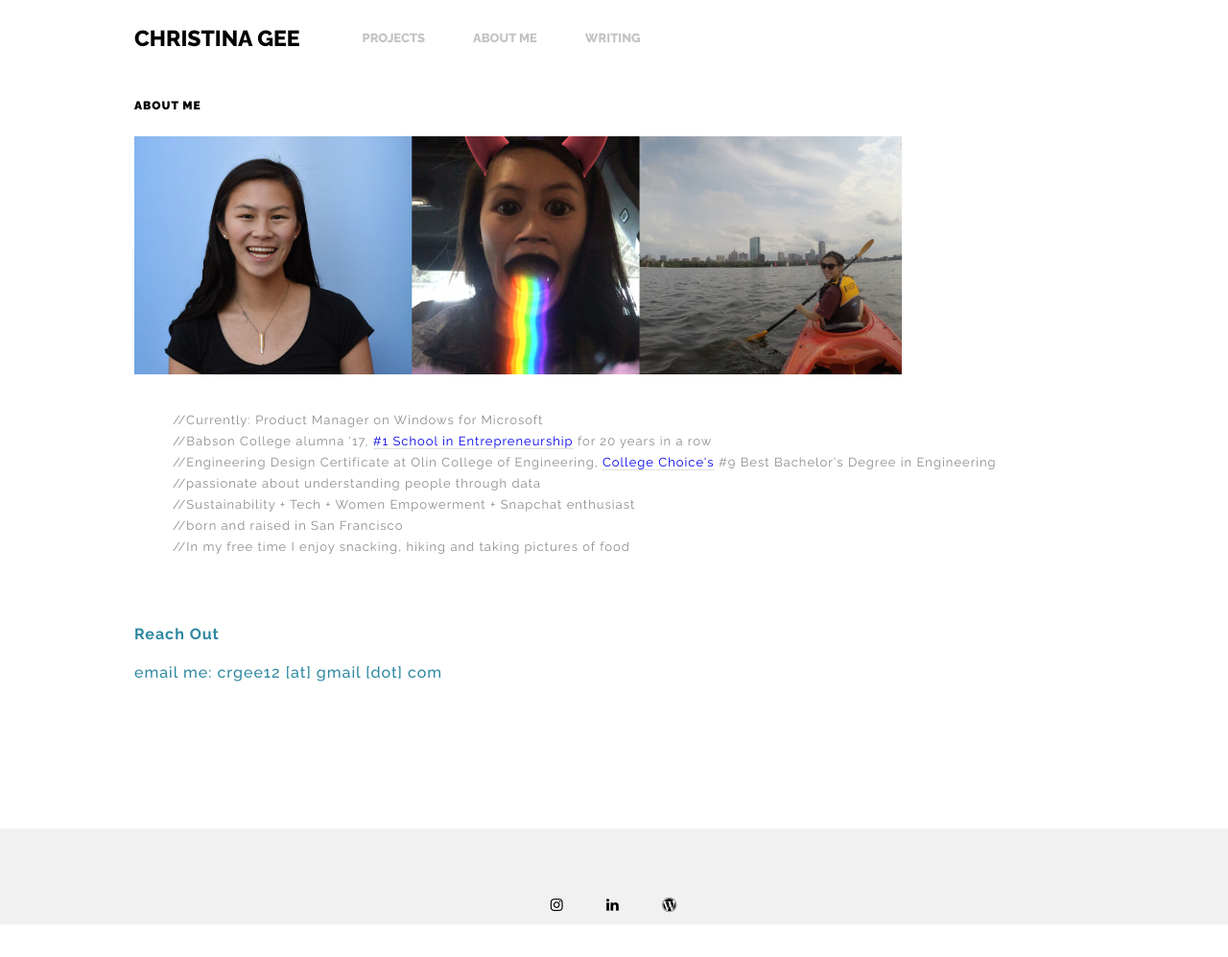
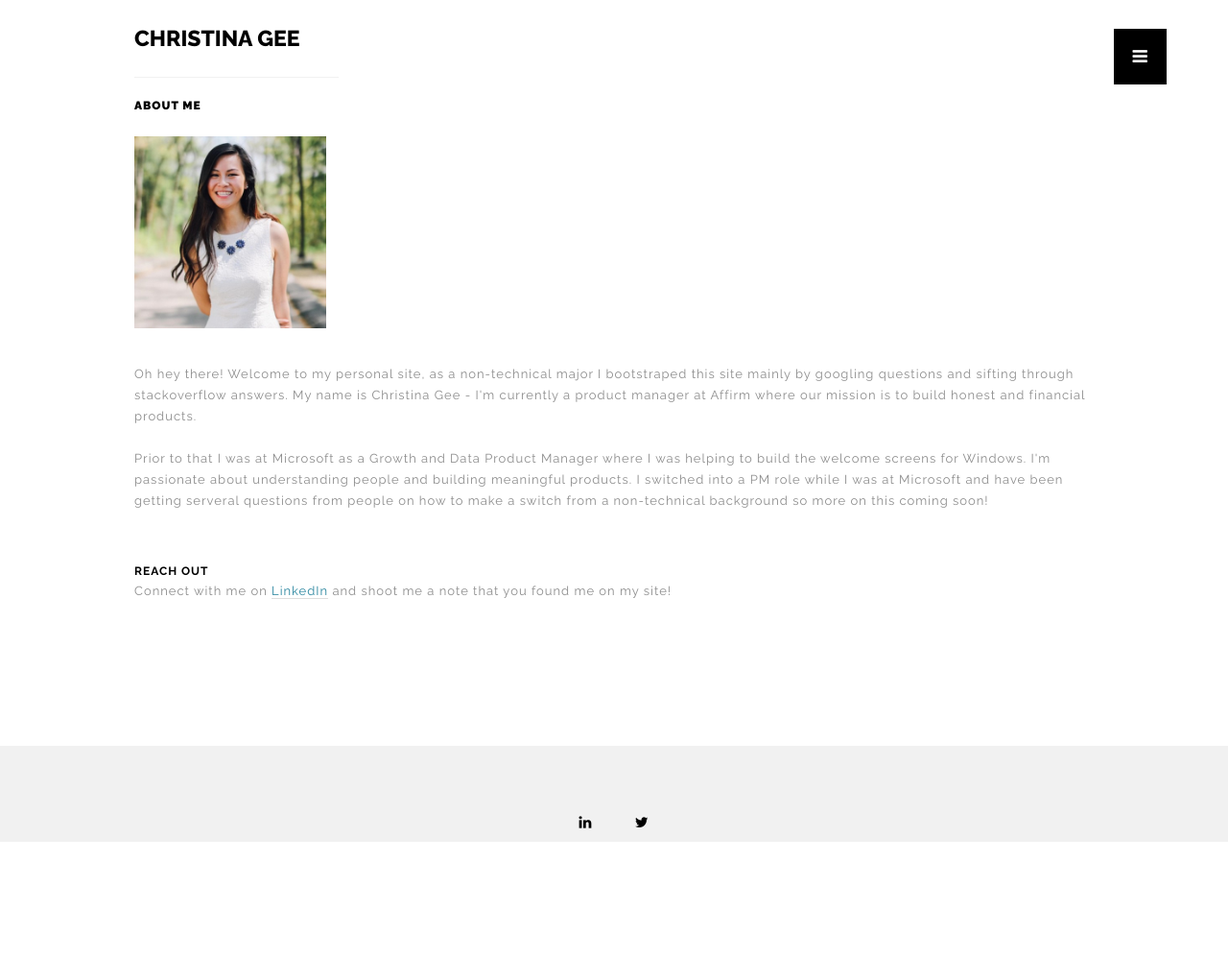
Before and after one commit to christinagee/portfolio, a plain HTML site: page about-me.html in a window 1280 px wide. Shown: the whole page at 96% size. After the commit the page ends 927 px from the top, so only its background shows below. Drawn offline with Linux system fonts and the light colour scheme.

Commit message:
updated to be mobile friendly

```diff
--- a/about-me.html
+++ b/about-me.html
@@ -27,31 +27,34 @@
 <body>
 
 
-  <!--Header-->
-<header class="boxed" id="header-white">
+  <!--Preloader-->
 
-  <div class="header-margin">
+  <div class="opacity-nav">
 
-    <div class="logo"><a href="index.html">CHRISTINA GEE</a></div>
-    <ul class="header-nav">
-      <li><a href="projects.html">Projects</a>
-          <!--<ul>
- ### YOU WOULD PUT STUFF HERE <li><a href="projects.html">Projects</a></li>
-          <li><a href="single.html">Single project</a></li>
-          <li><a href="single-full.html">Single project fullscreen</a></li>
+          <div class="menu-index" id="buttons" style="z-index:999999">
+          <i class="fa  fa-close"></i>
+          </div>
 
-        </ul>-->
-
-      </li>
-
-      <li><a href="about-me.html">About me</a></li>
-      <li><a href="http://christinargee.wordpress.com">Writing</a></li>
-    </ul>
+      <ul class="menu-fullscreen">
+        <li><a href="index.html">Home</a></li>
+        <li><a href="projects.html">Projects</a></li>
+        <li><a href="about-me.html">About me</a></li>
+      </ul>
 
   </div>
-</header>
 
-<div class="clear"></div>
+
+  <!--Header-->
+
+  <header id="fullscreen">
+
+      <div class="logo" id="full"><a class="ajax-link" href="index.html">CHRISTINA GEE</a></div>
+
+        <div class="menu-index" id="button">
+        <i class="fa fa-bars"></i>
+        </div>
+
+  </header>
 
   <!--Content-->
 
@@ -64,22 +67,20 @@
 
           <h1>ABOUT ME</h1>
           <br>
-          <img src= "img/portfolio/about/about1.png" width=80%>
+          <img src= "img/portfolio/about/ChristinaGee_LinkedInPhoto.jpg" height=200px>
           <p>
-          <ul style="padding-left:40px">
-          <li>//Currently: Product Manager on Windows for Microsoft
-          <li>//Babson College alumna '17, <a href="https://www.usnews.com/best-colleges/rankings/business-entrepreneurship">#1 School in Entrepreneurship</a> for 20 years in a row
-          <li>//Engineering Design Certificate at Olin College of Engineering, <a href="http://www.collegechoice.net/rankings/best-engineering-degrees/">College Choice's</a> #9 Best Bachelor's Degree in Engineering
-          <li>//passionate about understanding people through data
-          <li>//Sustainability + Tech + Women Empowerment + Snapchat enthusiast
-          <li>//born and raised in San Francisco
-          <li>//In my free time I enjoy snacking, hiking and taking pictures of food
-          </ul>
+          <ul style="padding-left:40px"></ul>
+
+          Oh hey there! Welcome to my personal site, as a non-technical major I bootstraped this site mainly by googling questions and sifting through stackoverflow answers. My name is Christina Gee - I'm currently a product manager at Affirm where our mission is to build
+          honest and financial products. <br><br>
+
+          Prior to that I was at Microsoft as a Growth and Data Product Manager where I was helping to build the welcome screens for Windows. I'm passionate about understanding people and building meaningful products. I switched into a PM role while I was at Microsoft and have been getting serveral
+          questions from people on how to make a switch from a non-technical background so more on this coming soon!
 
           <p>
           <br>
-          <h2><strong>Reach Out</strong><h2>
-          email me: crgee12 [at] gmail [dot] com
+          <h1><strong>Reach Out</strong></h1>
+          Connect with me on <a class="social" STYLE="text-decoration:none" target="_blank" href="http://www.linkedin.com/in/geechristina">LinkedIn</a>  and shoot me a note that you found me on my site!
 
 
 
@@ -94,9 +95,9 @@
 
     <div class="footer-margin">
       <div class="social-footer">
-        <a href="https://www.instagram.com/ceegee12"><i class="fa fa-instagram"></i></a>
         <a href="https://www.linkedin.com/in/geechristina"><i class="fa fa-linkedin"></i></a>
-        <a href="https://www.wordpress.com/ChristinaRGee"><i class="fa fa-wordpress"></i></a>
+        <a href="https://www.twitter.com/christinagee12"><i class="fa fa-twitter"></i></a>
+      </div>
 
       </div>
 
```
Also changed, not shown: index.html (+53 -36 lines), projects.html (+16 -28 lines), img/portfolio/about/ChristinaGee_LinkedInPhoto.jpg (added), index3.html (line endings or trailing spaces).
